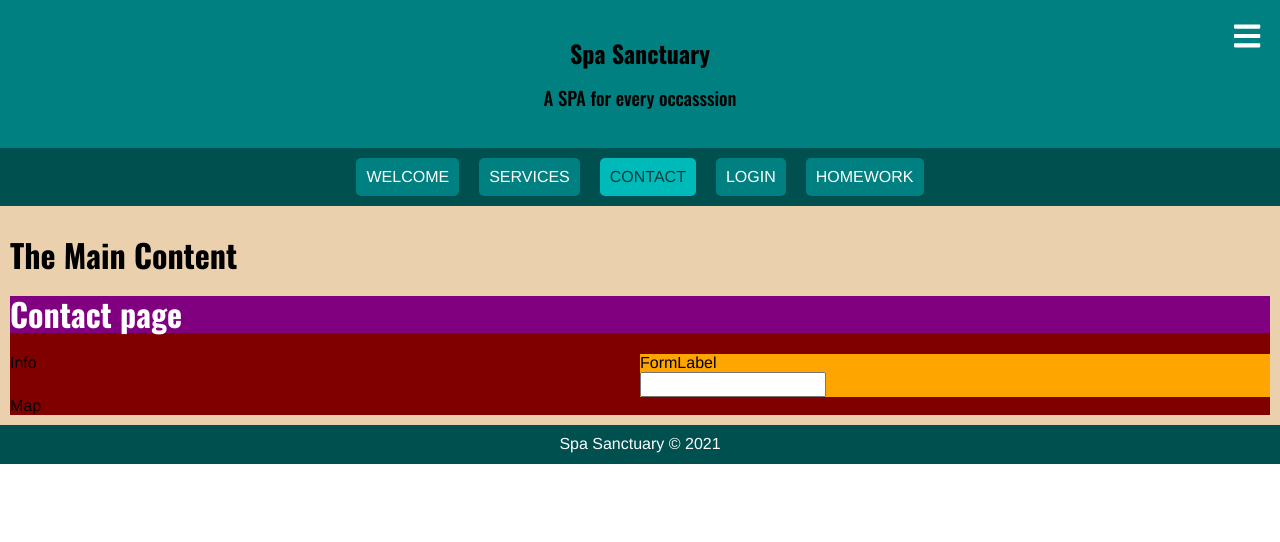
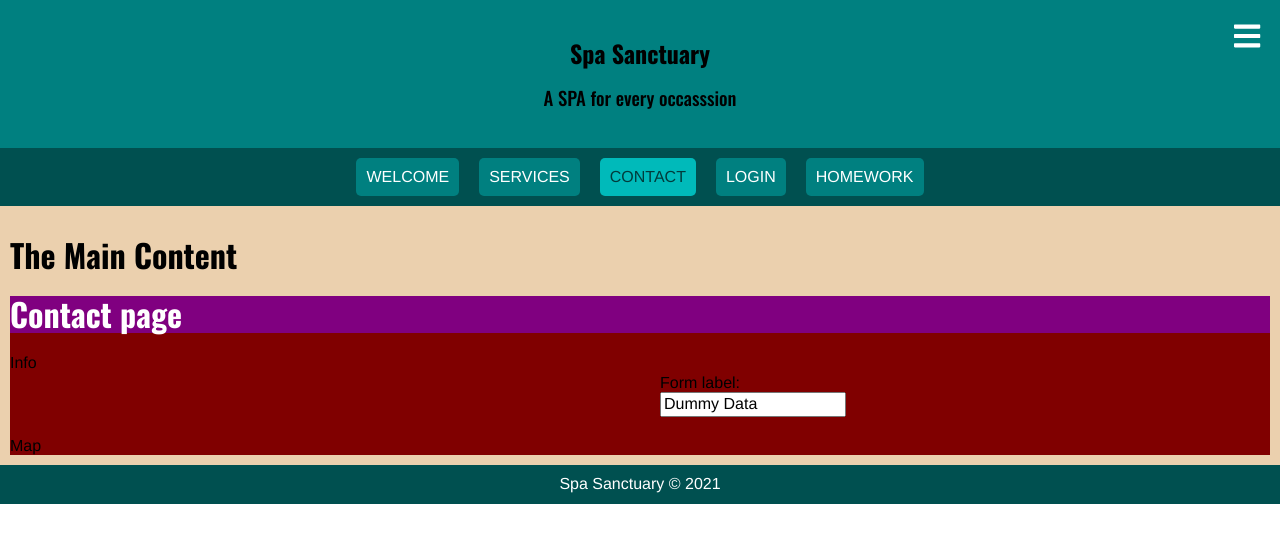
Before and after one commit to aaliyahshen/uclax_web1_aaliyah, a React (Create React App) app: page /contact in a window 1280 px wide. Shown: the top 542 px of the page. Built offline with nearby package versions, Linux system fonts and the light colour scheme.

Commit message:
added context for the first time.

```diff
--- /dev/null
+++ b/src/React/Components/UniversalForm/Context/index.js
@@ -0,0 +1,39 @@
+import { createContext } from 'react';
+export default createContext();
+
+
+/*----------------------------
+| Action Type (TOC)
+----------------------------*/
+const actionTypes = {
+    UF_UPDATE_CONTROL: 'UF: updateControl',
+}
+
+/*----------------------------
+| Action (Action Creators)
+----------------------------*/
+export const updateControl = (input) => {
+    return {
+        type: actionTypes.UF_UPDATE_CONTROL,
+        input: input,
+    }
+}
+
+/*----------------------------
+| State Updater (reducer)
+----------------------------*/
+export const reducer = (state, action) => {
+
+    switch(action.type) {
+        case actionTypes.UF_UPDATE_CONTROL: {
+            return {
+                ...state,
+                ...action.input
+            };
+        }
+
+        default: {
+            return {...state}
+        }
+    }
+}
--- a/src/React/Components/UniversalForm/Form/Controls/Input.jsx
+++ b/src/React/Components/UniversalForm/Form/Controls/Input.jsx
@@ -1,14 +1,30 @@
-import React from 'react';
+import React, { useContext } from 'react';
 import styled from 'styled-components';
 
-const Input = ({ inputName, handleUpdate }) => {
+/* Context ---------------------------*/
+import Context, { updateControl } from '../../Context/index.js';
+
+const Input = () => {
+    const { dispatch, state } = useContext(Context);
+
+    const {
+        fullname
+    } = state;
+
+        console.log('fullname', fullname);
+
+        const handleUpdate = (e) => {
+            dispatch(updateControl({
+                fullname: e.target.value
+            }));
+    }
 
     return (
         <InputStyled
             className='Input'
             type='text'
             id='first'
-            value={ inputName }
+            value={ fullname }
             onChange={ handleUpdate }
         />
     );
--- a/src/React/Components/UniversalForm/Form/FormControl.jsx
+++ b/src/React/Components/UniversalForm/Form/FormGroup/FormControl.jsx
@@ -1,16 +1,13 @@
 import React from 'react';
 import styled from 'styled-components';
 
-import Input from './Controls/Input.jsx';
+import Input from '../Controls/Input.jsx';
 
 const FormControl = ({ inputName, handleUpdate }) => {
 
     return (
         <FormControlStyled className='FormControl'>
-            <Input
-                inputName={ inputName }
-                handleUpdate={ handleUpdate }
-            />
+            <Input />
         </FormControlStyled>
     );
 }
--- a/src/React/Components/UniversalForm/Form/FormGroup.jsx
+++ b/src/React/Components/UniversalForm/Form/FormGroup/FormGroup.jsx
@@ -1,11 +1,15 @@
 import React from 'react';
 import styled from 'styled-components';
 
-const FormGroup = ({children}) => {
+import FormLabel from './FormLabel.jsx';
+import FormControl from './FormControl.jsx';
+
+const FormGroup = ({inputName, handleUpdate}) => {
 
     return (
         <FormGroupStyled className='FormGroup'>
-            { children }
+            <FormLabel />
+            <FormControl />
         </FormGroupStyled>
     );
 }
--- a/src/React/Components/UniversalForm/Form/FormLabel.jsx
+++ b/src/React/Components/UniversalForm/Form/FormGroup/FormLabel.jsx
@@ -5,7 +5,7 @@ const FormLabel = () => {
 
     return (
         <FormLabelStyled className='FormLabel'>
-            FormLabel
+            <label htmlFor="first">Form label:</label>
         </FormLabelStyled>
     );
 }
--- a/src/React/Components/UniversalForm/UniversalForm.jsx
+++ b/src/React/Components/UniversalForm/UniversalForm.jsx
@@ -1,32 +1,24 @@
-import React, { useState } from 'react';
+import React, { useReducer } from 'react';
 import styled from 'styled-components';
 
+/* Context ---------------------------*/
+import Context, { reducer } from './Context/index.js';
+
 import Form from './Form/Form.jsx';
-import FormGroup from './Form/FormGroup';
-import FormLabel from './Form/FormLabel.jsx';
-import FormControl from './Form/FormControl.jsx';
+import FormGroup from './Form/FormGroup/FormGroup.jsx';
 
-const UniversalForm = () => {
+const UniversalForm= ({ defaultFormData }) => {
 
-    const [inputName, inputNameUpdate] = useState ('');
+    const [state, dispatch] = useReducer(reducer, defaultFormData);
 
-    const handleUpdate = (event) => {
-        inputNameUpdate(event.target.value);
-    }
-
-    console.log('inputName', inputName);
     return (
-        <UniversalFormStyled className='UniversalForm'>
-            <Form>
-                <FormGroup>
-                    <FormLabel />
-                    <FormControl
-                        inputName={ inputName }
-                        handleUpdate={ handleUpdate }
-                    />
-                </FormGroup>
-            </Form>
-        </UniversalFormStyled>
+        <Context.Provider value={ { state, dispatch } }>
+            <UniversalFormStyled className='UniversalForm'>
+                <Form>
+                    <FormGroup />
+                </Form>
+            </UniversalFormStyled>
+        </Context.Provider>
     );
 }
 
--- a/src/React/Homework/Homework.jsx
+++ b/src/React/Homework/Homework.jsx
@@ -149,12 +149,33 @@ const Homework = () => {
                 number= { 11 }
                 question= 'When are web images considered part of the content (HTML) as opposed to part of the appearance (CSS)?'
             >
+                <p>Web images are considered part of the content (HTML) when it has semantic meanings, as equivalent to text. On the contrary, if the images are merely for decoration purposes, without any meaning, it should be considered as CSS background images.</p>
+                <p>Reference: https://developer.mozilla.org/en-US/docs/Learn/HTML/Multimedia_and_embedding/Images_in_HTML</p>
+            </Essay>
+
+            <Essay
+                number= { 12 }
+                question= "what is the difference between ID's, Classes and Tags? How does specificity play a role in the selection of HTML elements (both in CSS and JS)?"
+            >
+                <p><b>Question 1:</b></p>
+                <p>In CSS, IDs and classes are the two of the most common selectors used to target elements to which a style should be applied. The biggest difference between ID's and Classes are that ID is unique in a page and can only be applied to one HTML element (e.g. tags: any HTML tag used to mark up the content), while class are not unique and can be applied to multiple HTML elements. </p>
+                <p>ID selectors are defined using a hash sign. Again, because ID selector is unique, it cannot be used to style more than one element on a page.</p>
+                <p>Class selectors are defined using a period, followed by the value of the class that the style would be applied. Class selectors are not unique and one element can also have multiple classes applied.</p>
+                <p>Another difference between IDs and classes is that classes are only used for applying styles to elements, while ID can be used by the browser for navigation. By assigning an element an ID, the element can be directed through a special URL link.</p>
+                <p>IDs are useful in Javascript because of its uniqueness, classes are less as commonly used.</p>
+                <p>Reference: https://careerkarma.com/blog/css-class-vs-id-2/</p>
+                <p><b>Question 2:</b></p>
+                <p>Specificity can be considered as a rank or score that determines which style declarations would be applied to an element when there are two or more conflicting CSS rules pointing to the same element. </p>
+                <p>To get a sense of specificity, universal selectors have low specificity, while ID selectors have high specificity. </p>
+                <p>Reference: https://www.w3schools.com/css/css_specificity.asp </p>
+            </Essay>
+
+            <Essay
+                number= { 13 }
+                question= "What is a CSS preprocessor? What are some examples? In React, what are styled components? How do styled components violate separation of concerns?"
+            >
                 <p>answer goes here</p>
             </Essay>
-
-
-
-
 
         </div>
     );
--- a/src/React/Pages/Contact/ContactForm/ContactForm.jsx
+++ b/src/React/Pages/Contact/ContactForm/ContactForm.jsx
@@ -1,13 +1,17 @@
 import React from 'react';
 import styled from 'styled-components';
 
-import UniversalForm from 'React/Components/UniversalForm/UniversalForm';
+import UniversalForm from 'React/Components/UniversalForm/UniversalForm.jsx'
 
 const ContactForm = () => {
 
+    const defaultFormData = {
+        fullname: 'Dummy Data',
+    }
+
     return (
         <ContactFormStyled className='ContactForm'>
-            <UniversalForm />
+            <UniversalForm defaultFormData={ defaultFormData } />
         </ContactFormStyled>
     );
 }
@@ -15,10 +19,5 @@ const ContactForm = () => {
 export default ContactForm;
 
 const ContactFormStyled = styled.div`
-
-    background-color: pink;
-
-    @media (min-width: 800px){
-        background-color: orange;
-    }
+    padding: 20px;
 `;
--- a/src/React/Pages/Services/Categories/Categories.jsx
+++ b/src/React/Pages/Services/Categories/Categories.jsx
@@ -12,7 +12,7 @@ const Categories = ({ categories, curCat, curCatUpdate }) => {
                     return <Category
                                 key={ idx }
                                 cat={ cat }
-                                curcat={ curCat }
+                                curCat={ curCat }
                                 curCatUpdate={ curCatUpdate }
                                 />
                 })
--- a/src/React/Pages/Services/Container.jsx
+++ b/src/React/Pages/Services/Container.jsx
@@ -17,7 +17,7 @@ const Container = () => {
             <p>{ curCat }</p>
             <Categories
                 categories={ categories }
-                curcat={ curCat }
+                curCat={ curCat }
                 curCatUpdate={ curCatUpdate }
             />
             <Gallery services={ services } curCat={ curCat } />
```
